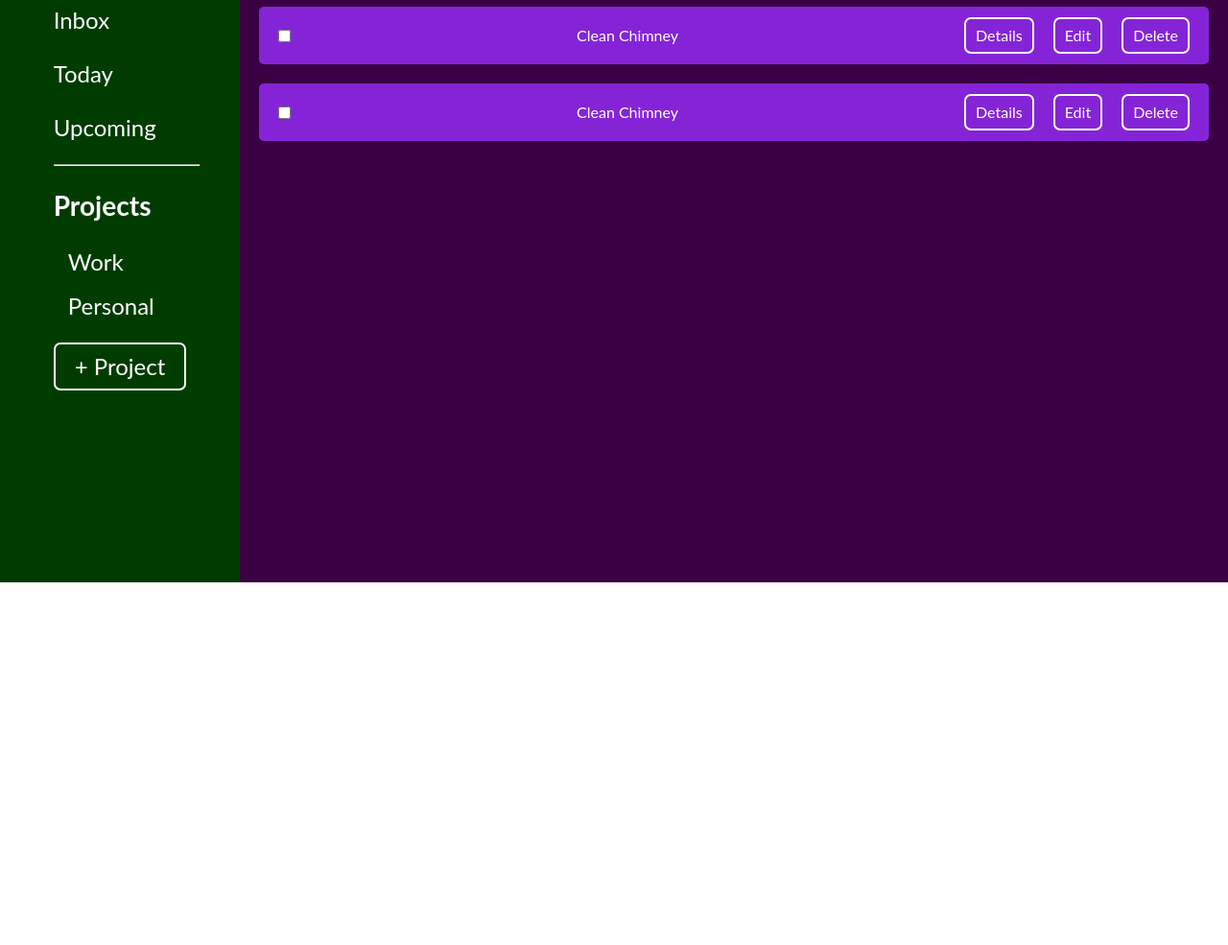
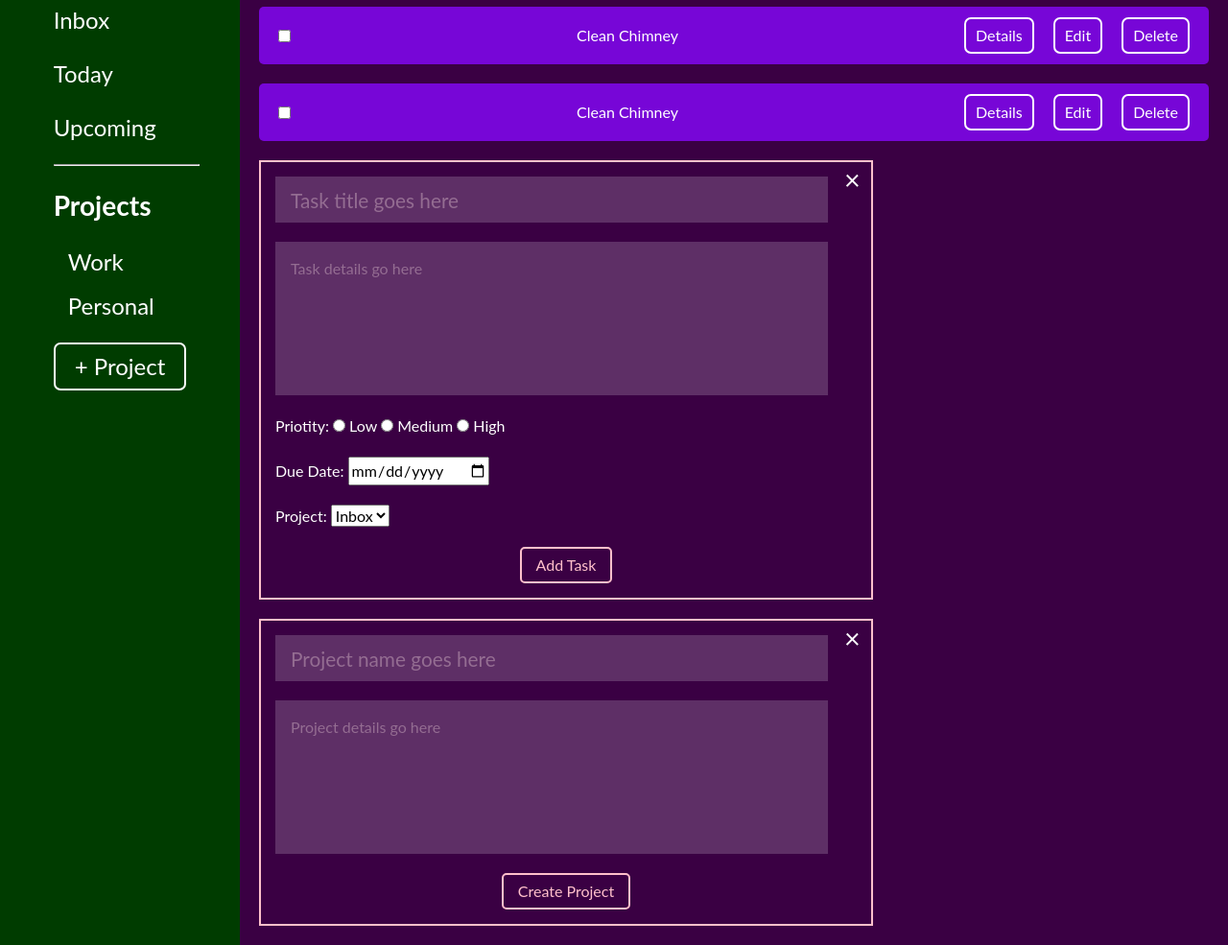
Before and after one commit to philsosopher/odin-todo-list, a website built with webpack: page src/template.html in a window 1280 px wide. Shown: the part 193-1178 px from the top of the page at 96% size. Before the commit the page ends 800 px from the top, so only its background shows below. Built offline with nearby package versions, Linux system fonts and the light colour scheme; a web font is replaced by a local one.

Commit message:
basic UI for Task form and Project form and Create Task Button

```diff
--- a/src/css/style.css
+++ b/src/css/style.css
@@ -27,10 +27,34 @@ header {
     grid-area: header;
     background-color: var(--header-background);
     padding: 30px;
+    display: flex;
+    align-content: center;
+    justify-content: space-between;
+    font-size: 1rem;
+    font-weight: bold;
+}
+
+header h2 {
+    font-size: 2rem;
+    font-family: 'Coves';
+}
+
+header .create-new-task {
+    margin-right: 10px;
+
+    height: 3rem;
+    width: 3rem;
+    border-radius: 50%;
+
+    font-size: 2rem;
+    line-height: 1rem;
+
     display: grid;
-    align-content: center;
-    font-size: 3rem;
-    font-weight: bold;
+    place-content: center;
+
+    border: none;
+    background-color: rgb(148, 255, 239);
+
 }
 
 /* Aside */
@@ -86,7 +110,7 @@ main {
 }
 
 main .task-container {
-    background-color: rgba(154, 46, 255, 0.789);
+    background-color: rgba(136, 8, 255, 0.789);
     border-radius: 5px;
     height: 60px;
 
@@ -111,3 +135,142 @@ main .task-container button {
     padding: 5px 10px;
     border-radius: 7px;
 }
+
+
+/* Forms and dialog */
+
+form.task-form {
+    border: 2px solid pink;
+    width: 40rem;
+    height: auto;
+    position: relative;
+
+    display: grid;
+    gap: 20px;
+    justify-content:stretch;
+    justify-items: start;
+
+    padding: 15px;
+}
+
+button.close {
+    position: absolute;
+    top: 0.6rem;
+    right: 0.7rem;
+    line-height: 1rem;
+    padding: 0;
+    background: none;
+    border: none;
+    font-size: 1.8rem;
+
+    cursor: pointer;
+    color: white;
+}
+
+.task-form input#title {
+    height: 3rem;
+    width: 95%;
+    padding-left: 1rem;
+    background: rgba(255, 255, 255, 0.186);
+    border: none;
+    outline: none;
+
+    color: white;
+    font-size: 1.3rem;
+}
+
+.task-form textarea {
+    height: 10rem;
+    width: 95%;
+    padding: 1rem;
+    resize: none;
+    background: rgba(255, 255, 255, 0.186);
+    border: none;
+    outline: none;
+
+    color: white;
+    font-size: 1rem;
+}
+
+form ::placeholder {
+    color: rgb(148, 109, 146);
+}
+
+.task-form .task-submit {
+    background: none;
+    color: pink;
+    border: 2px solid pink;
+    justify-self: center;
+    padding: 5px 15px;
+    border-radius: 5px;
+}
+
+
+/*project form*/
+
+form.project-form {
+    border: 2px solid pink;
+    width: 40rem;
+    height: auto;
+    position: relative;
+
+    display: grid;
+    gap: 20px;
+    justify-content:stretch;
+    justify-items: start;
+
+    padding: 15px;
+}
+
+button.close {
+    position: absolute;
+    top: 0.6rem;
+    right: 0.7rem;
+    line-height: 1rem;
+    padding: 0;
+    background: none;
+    border: none;
+    font-size: 1.8rem;
+
+    cursor: pointer;
+    color: white;
+}
+
+.project-form input#name {
+    height: 3rem;
+    width: 95%;
+    padding-left: 1rem;
+    background: rgba(255, 255, 255, 0.186);
+    border: none;
+    outline: none;
+
+    color: white;
+    font-size: 1.3rem;
+}
+
+.project-form textarea {
+    height: 10rem;
+    width: 95%;
+    padding: 1rem;
+    resize: none;
+    background: rgba(255, 255, 255, 0.186);
+    border: none;
+    outline: none;
+
+    color: white;
+    font-size: 1rem;
+}
+
+form ::placeholder {
+    color: rgb(148, 109, 146);
+}
+
+
+.project-form .project-submit {
+    background: none;
+    color: pink;
+    border: 2px solid pink;
+    justify-self: center;
+    padding: 5px 15px;
+    border-radius: 5px;
+}
--- a/src/template.html
+++ b/src/template.html
@@ -9,7 +9,10 @@
 
 <body>
     <div class="body-container">
-        <header>To-Do App</header>
+        <header>
+            <h2>To Do or To Not Do</h2>
+            <button class="create-new-task">+</button>
+        </header>
         <aside>
             <div class="all">All</div>
             <div class="inbox">Inbox</div>
@@ -53,6 +56,44 @@
                     <button class="delete">Delete</button>
                 </div>
             </div>
+            <div class="task-form-dialog">
+                <form action="" class="task-form">
+                    <button class="close" type="button">×</button>
+                    <input type="text" name="title" id="title" placeholder="Task title goes here">
+                    <textarea name="description" id="description" placeholder="Task details go here"></textarea>
+                    <p class="priority">
+                        <label for="">Priotity:</label>
+                        <input type="radio" name="low" id="low" value="low">
+                        <label for="">Low</label>
+                        <input type="radio" name="medium" id="medium" value="medium">
+                        <label for="">Medium</label>
+                        <input type="radio" name="high" id="high" value="high">
+                        <label for="">High</label>
+                    </p>
+                    <p class="task-due-date">
+                        <label for="due-date">Due Date:</label>
+                        <input type="date" name="due-date" id="due-date">
+                    </p>
+                    <p class="task-project">
+                        <label for="task-project-select">Project:</label>
+                        <select name="task-project-select" id="task-project-select">
+                            <option value="inbox-id">Inbox</option>
+                            <option value="inbox-id">Inbox</option>
+                            <option value="inbox-id">Inbox</option>
+                        </select>
+                    </p>
+                    <button class="task-submit">Add Task</button>
+
+                </form>
+            </div>
+            <div class="project-form-dialog">
+                <form action="" class="project-form">
+                    <button class="close" type="button">×</button>
+                    <input type="text" name="name" id="name" placeholder="Project name goes here">
+                    <textarea name="description" id="description" placeholder="Project details go here"></textarea>
+                    <button class="project-submit">Create Project</button>
+                </form>
+            </div>
         </main>
         <!-- <footer>Developed with ♥ by Utkarsh Singh</footer> -->
     </div>
```
